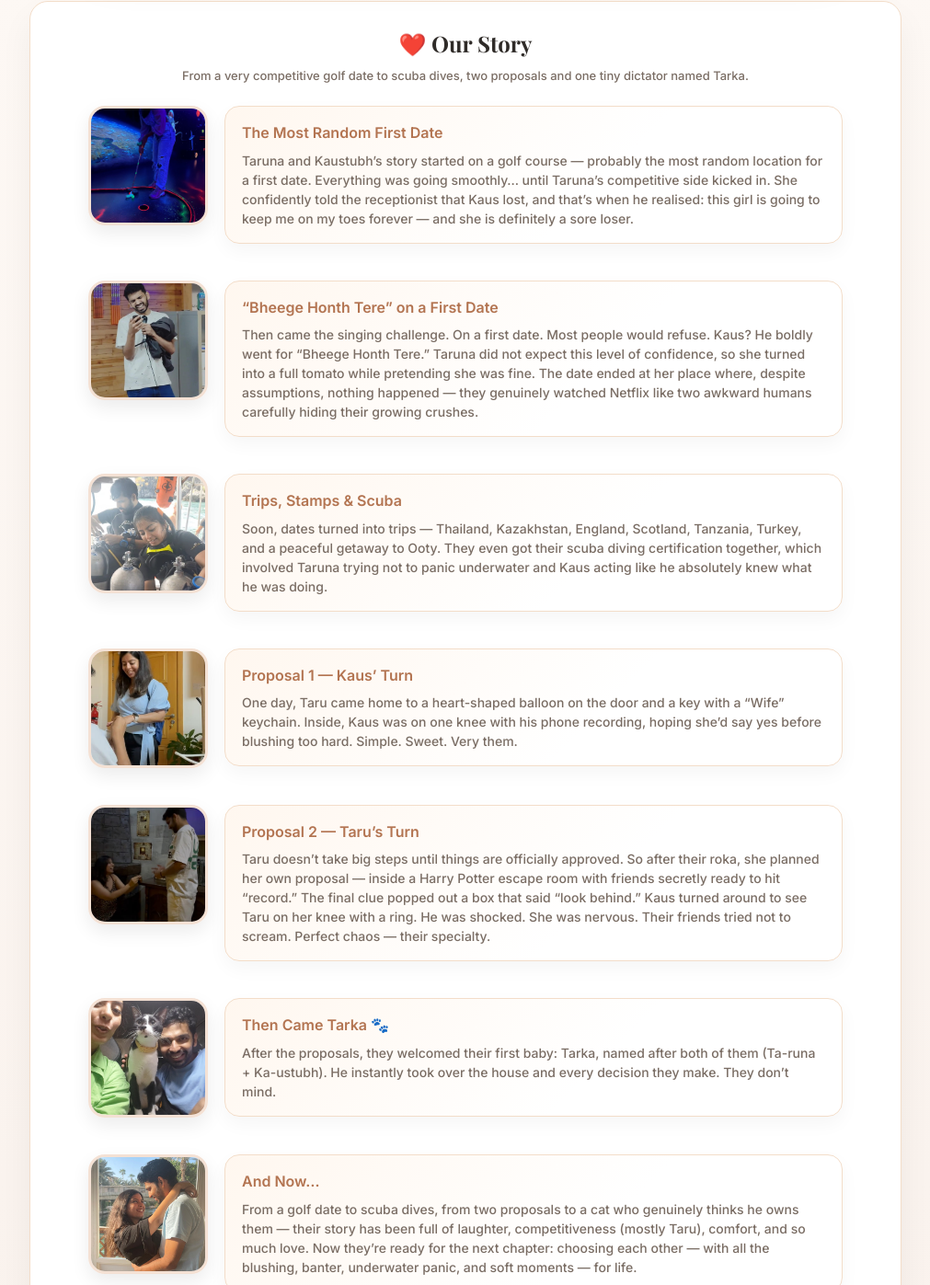
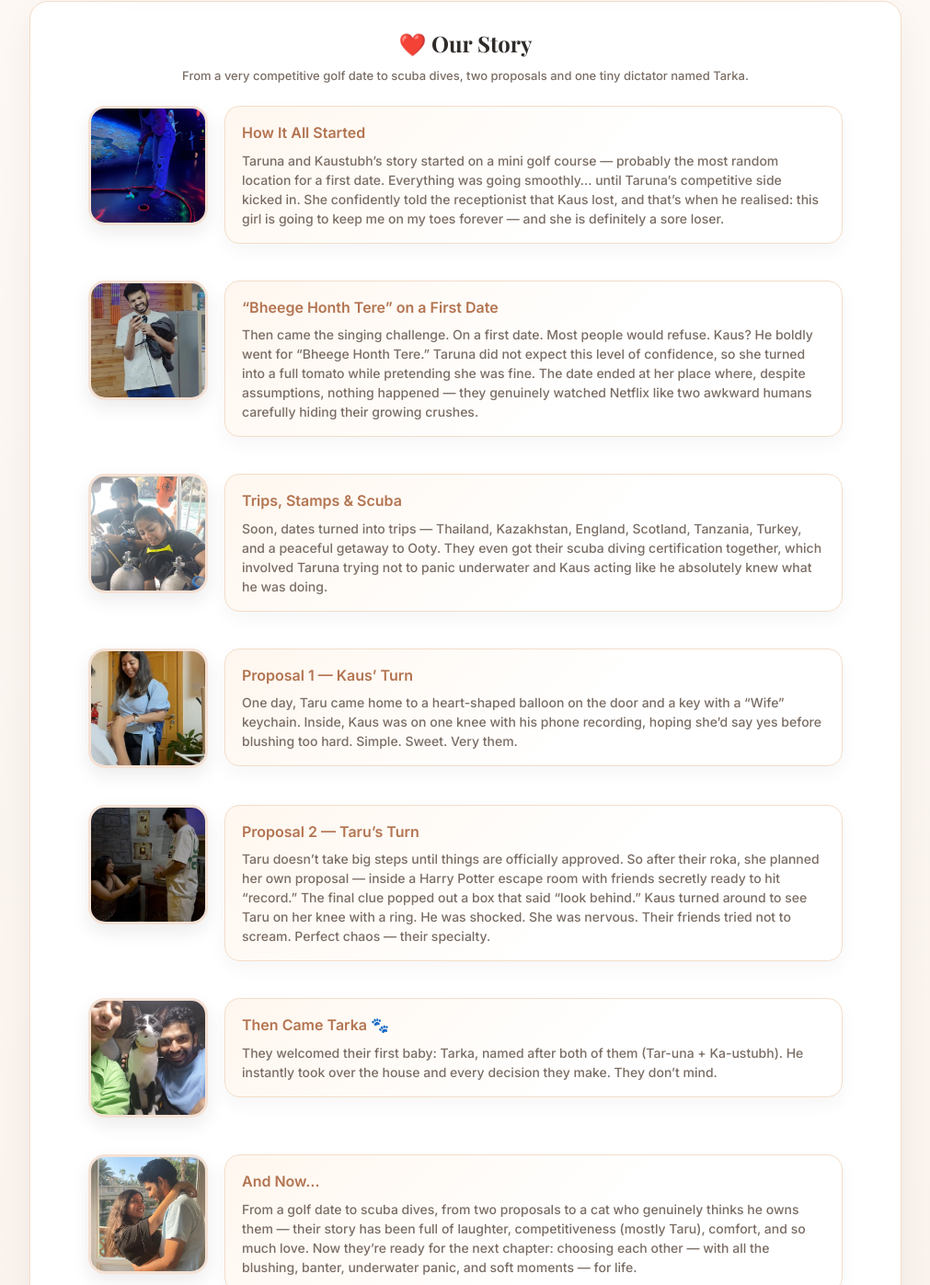
Before and after one commit to tarunas2410/tarka, a plain HTML site: page index.html in a window 1280 px wide. Shown: the part 1108-2505 px from the top of the page at 92% size, without its empty margins (134-1145 px from the left). Drawn offline with nearby package versions, Linux system fonts and the light colour scheme.

Commit message:
minor changes

```diff
--- a/index.html
+++ b/index.html
@@ -636,9 +636,9 @@
             <img src="photos/story-first-date.jpeg" alt="First date on the golf course">
           </div>
           <div class="timeline-content">
-            <div class="timeline-heading">The Most Random First Date</div>
+            <div class="timeline-heading">How It All Started</div>
             <div class="timeline-text">
-              Taruna and Kaustubh’s story started on a golf course — probably the most random location for a first date.
+              Taruna and Kaustubh’s story started on a mini golf course — probably the most random location for a first date.
               Everything was going smoothly… until Taruna’s competitive side kicked in. She confidently told the receptionist
               that Kaus lost, and that’s when he realised: this girl is going to keep me on my toes forever — and she is definitely a sore loser.
             </div>
@@ -716,7 +716,7 @@
           <div class="timeline-content">
             <div class="timeline-heading">Then Came Tarka 🐾</div>
             <div class="timeline-text">
-              After the proposals, they welcomed their first baby: Tarka, named after both of them (Ta-runa + Ka-ustubh).
+              They welcomed their first baby: Tarka, named after both of them (Tar-una + Ka-ustubh).
               He instantly took over the house and every decision they make. They don’t mind.
             </div>
           </div>
```
